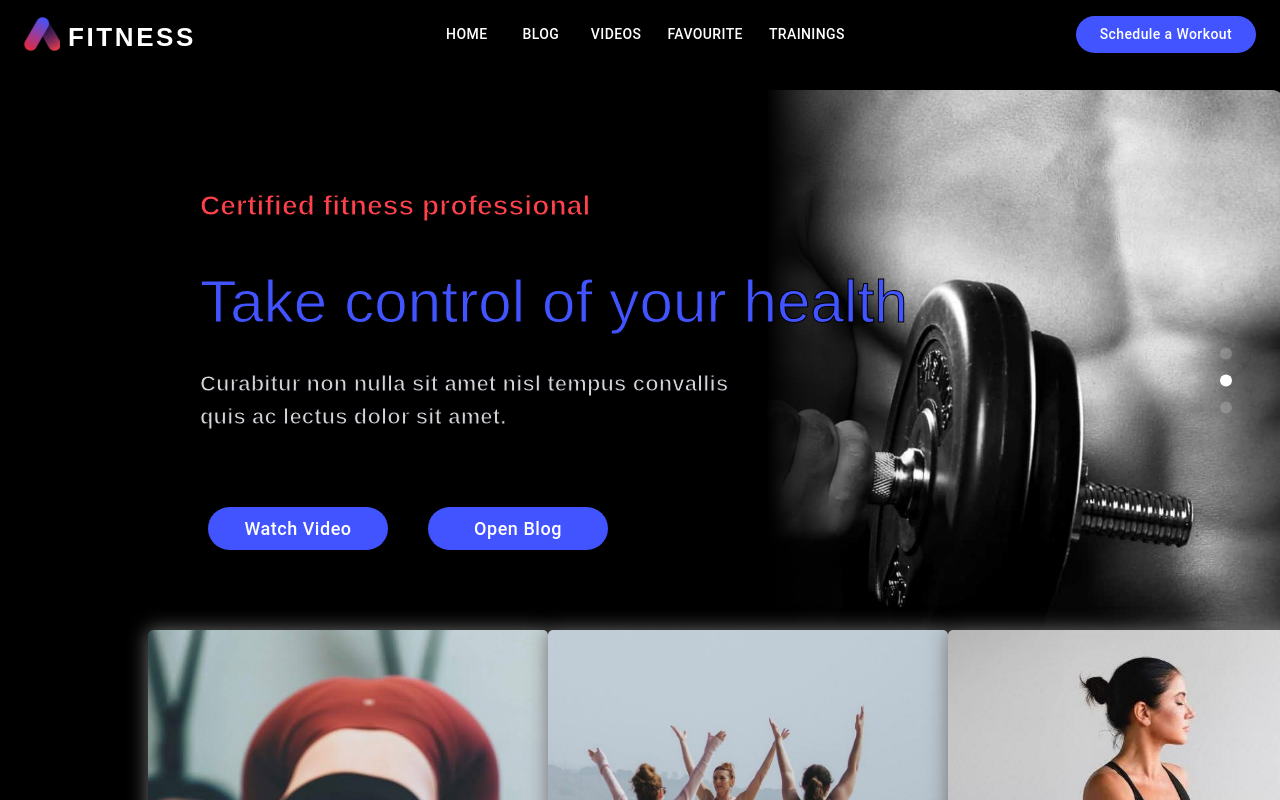
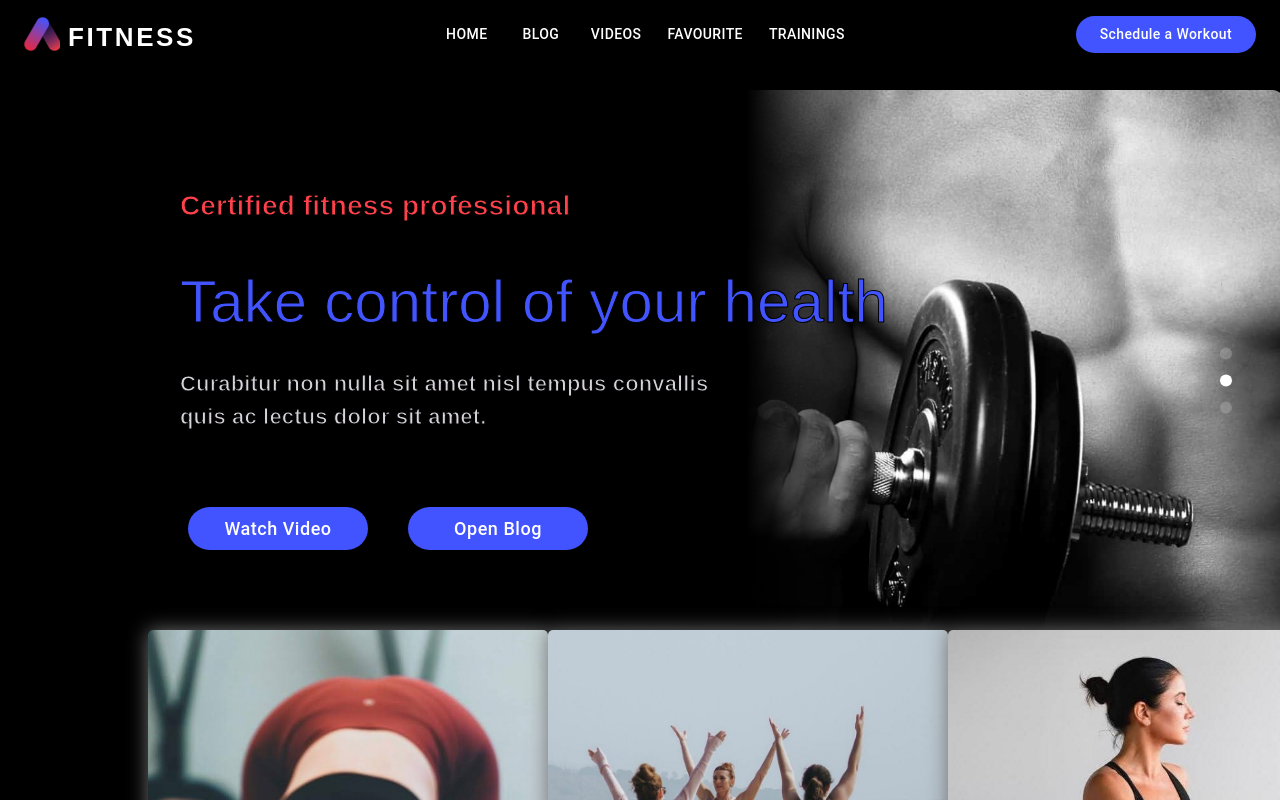
Before and after one commit to mrisaina/blog-project, a React (Create React App) app: page / in a window 1280 px wide. Shown: the top 800 px of the page. Built offline with nearby package versions, Linux system fonts and the light colour scheme.

Commit message:
changed margin for text in slider

```diff
--- a/src/components/Slider/Slider.scss
+++ b/src/components/Slider/Slider.scss
@@ -40,7 +40,7 @@
 }
 
 .slider-info-container {
-    margin-left: 200px;
+    margin-left: 180px;
     padding-top: 100px;
     position: absolute;
     color: #fff;
```
